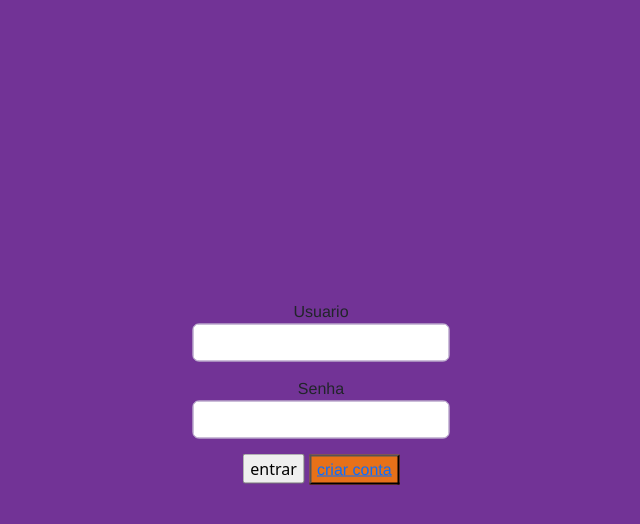
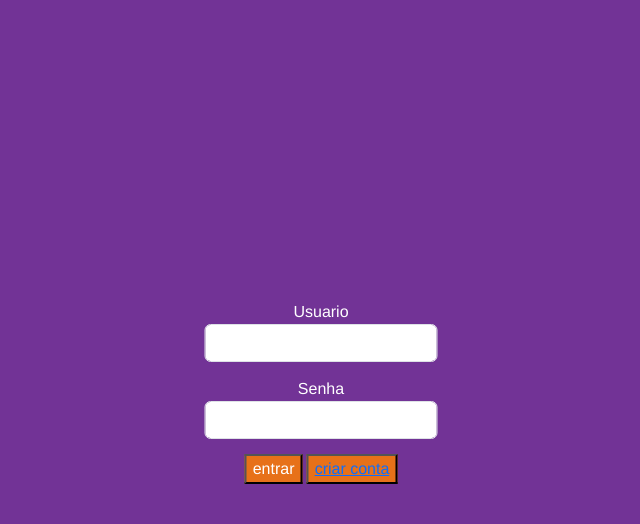
Before and after one commit to MaelMatos/pantheon, a PHP site: page /index.php in a window 1280 px wide. Shown: the top 524 px of the page, without its empty margins (319-959 px from the left). Run offline with PHP 8.4, Linux system fonts and the light colour scheme; data that the repository does not hold is empty; some libraries are stand-ins or nearby versions.

Commit message:
Update pantheon.css
again and again

```diff
--- a/pantheon.css
+++ b/pantheon.css
@@ -11,19 +11,19 @@ background-color: #723396;
 
 
 h1{
- text-color:#ffffff ;
+ color:#ffffff ;
  font-family: 'Franklin Gothic Medium', 'Arial Narrow', Arial, sans-serif;
 }
 
 
 p{
-    text-color:#ffffff ;
+    color:#ffffff ;
  font-family: 'Franklin Gothic Medium', 'Arial Narrow', Arial, sans-serif;
 }
 
 
 label{
- text-color:#ffffff ;
+ color:#ffffff ;
  font-family: 'Franklin Gothic Medium', 'Arial Narrow', Arial, sans-serif;
 }
 
@@ -33,7 +33,12 @@ button{
     text-decoration: none;
  font-family: 'Franklin Gothic Medium', 'Arial Narrow', Arial, sans-serif;
 }
-
+input{
+background-color: #e77119;
+    color:#ffffff ;
+    text-decoration: none;
+ font-family: 'Franklin Gothic Medium', 'Arial Narrow', Arial, sans-serif;
+}
 .head {
     display: inline-flexbox; /* Habilita flexbox */
     justify-content: space-between; /* Distribui elementos uniformemente */
```
